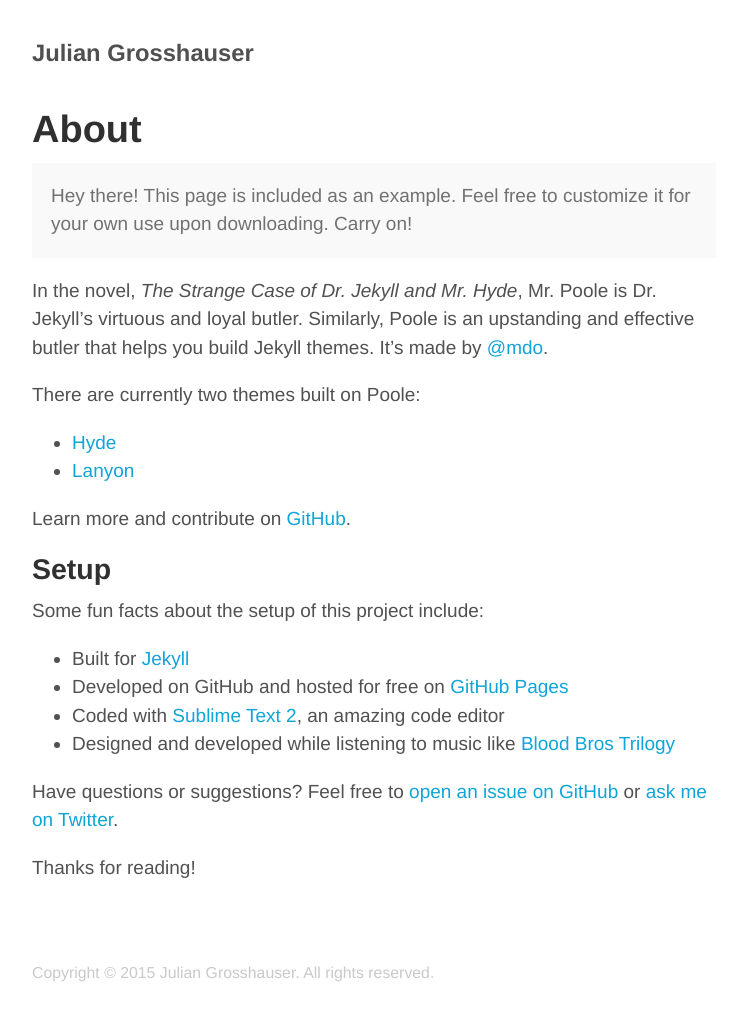
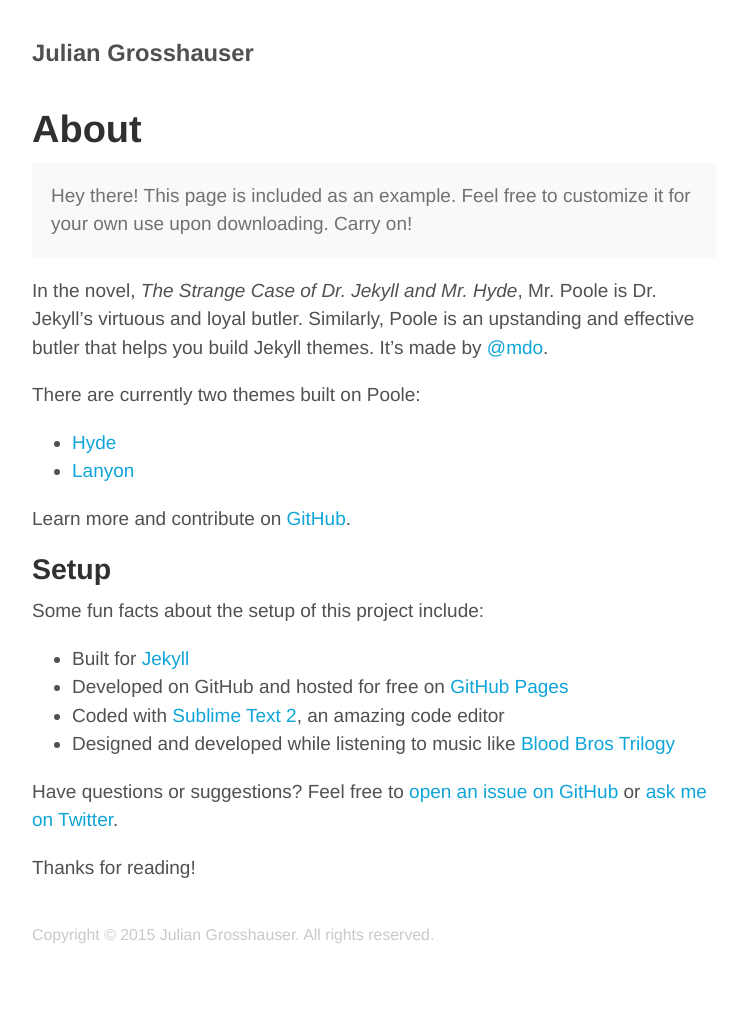
Before and after one commit to juliangrosshauser/Blog, a Jekyll site: the page built from about.md, in a window 1280 px wide. Shown: the whole page, without its empty margins (266-1003 px from the left). Built offline with Jekyll 4.4.1, drawn with Linux system fonts in a browser that asks for light colours; after the commit the page ends 987 px from its top, so only the background shows below that.

Commit message:
Decrease margin under post and page

```diff
--- a/public/css/custom.css
+++ b/public/css/custom.css
@@ -44,6 +44,11 @@
   margin: 1rem 0;
 }
 
+.page,
+.post {
+  margin-bottom: 2rem;
+}
+
 footer {
   margin-bottom: 2rem;
   color: #c9c9c9;
```
